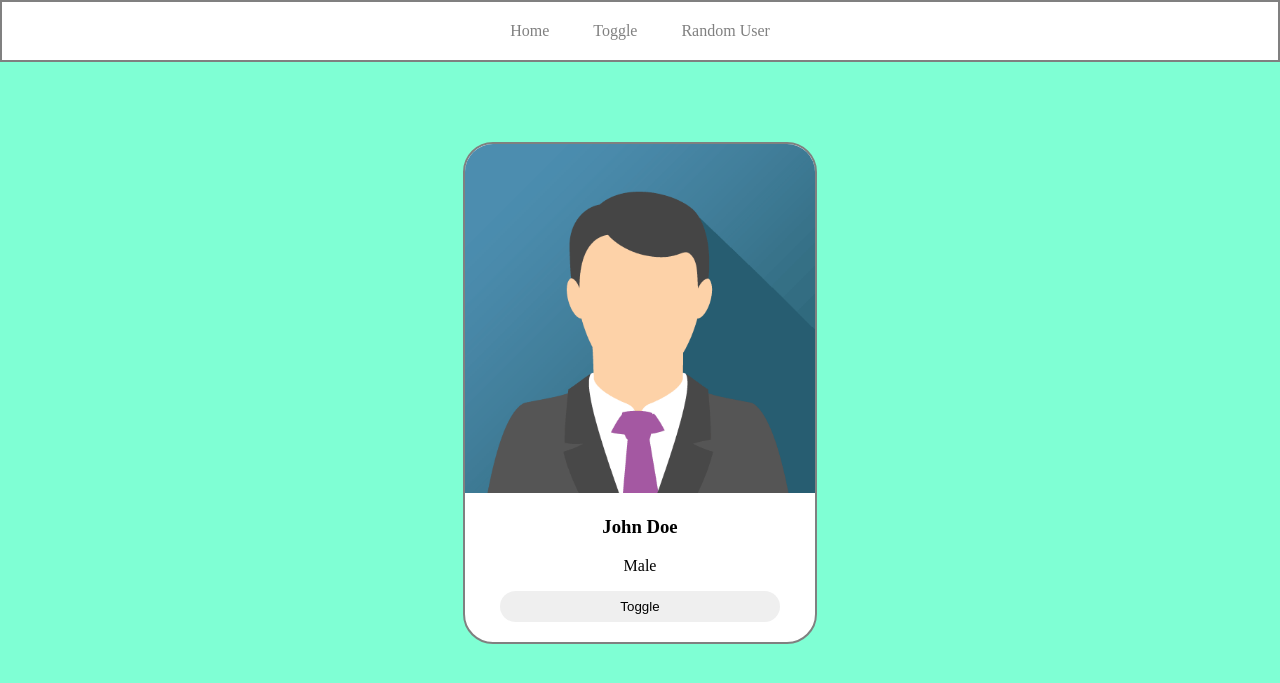
After one commit to akshay-kumar-being-infinity/sp-cohort-2-temp, a Spring Boot app: page /pages/toggle.html in a window 1280 px wide. The commit adds this page. Shown: the top 683 px of the page. Run offline with Spring Boot 4, Linux system fonts and the light colour scheme.

Commit message:
added toggle page with functionality

```diff
--- a/src/main/resources/static/index.html
+++ b/src/main/resources/static/index.html
@@ -9,8 +9,8 @@
 <body>
     <div class="navbar">
         <a href="/">Home</a>
-        <a href="">Toggle</a>
-        <a href="">Random User</a>
+        <a href="/pages/toggle.html">Toggle</a>
+        <a href="/">Random User</a>
     </div>
 
     <div class="card">
--- a/src/main/resources/static/index.js
+++ b/src/main/resources/static/index.js
@@ -1,2 +1,30 @@
 // alert("Hello world");
 console.log("hello from java script");
+
+var users = [
+    {
+        "name" : "John Doe",
+        "image" : "/images/john.png",
+        "gender" : "Male"
+    },
+    {
+        "name" : "Jane Doe",
+        "image" : "/images/jane.png",
+        "gender" : "Female"
+    }
+]
+
+var id = 0;
+
+function toggleUser(){
+    var userName = document.getElementById("user-name");
+    var userGender = document.getElementById("user-gender");
+    var userImage = document.getElementById("user-image");
+
+
+    id = ( id + 1 ) % users.length;
+
+    userName.innerHTML = users[id].name;
+    userGender.innerHTML = users[id].gender;
+    userImage.src = users[id].image;
+}
--- /dev/null
+++ b/src/main/resources/static/pages/toggle.html
@@ -0,0 +1,25 @@
+<!DOCTYPE html>
+<html lang="en">
+<head>
+    <meta charset="UTF-8">
+    <meta name="viewport" content="width=device-width, initial-scale=1.0">
+    <title>Document</title>
+    <link rel="stylesheet" href="../styles.css">
+</head>
+<body>
+    <div class="navbar">
+        <a href="/">Home</a>
+        <a href="/pages/toggle.html">Toggle</a>
+        <a href="/">Random User</a>
+    </div>
+
+    <div class="card">
+        <img src="/images/john.png" alt="User image" id="user-image">
+        <h3 id="user-name">John Doe</h3>
+        <p id="user-gender">Male</p>
+        <button onclick="toggleUser()">Toggle</button>
+    </div>
+
+    <script src="../index.js"></script>
+</body>
+</html>
--- a/src/main/resources/static/styles.css
+++ b/src/main/resources/static/styles.css
@@ -41,3 +41,12 @@ body {
 .card img {
     width: 100%;
 }
+
+.card button {
+    width: 80%;
+    padding: 8px;
+    border-radius: 20px;
+    border-style: none;
+    margin-bottom: 20px;
+    cursor: pointer;
+}
```
Also changed, not shown: 3 other files.
